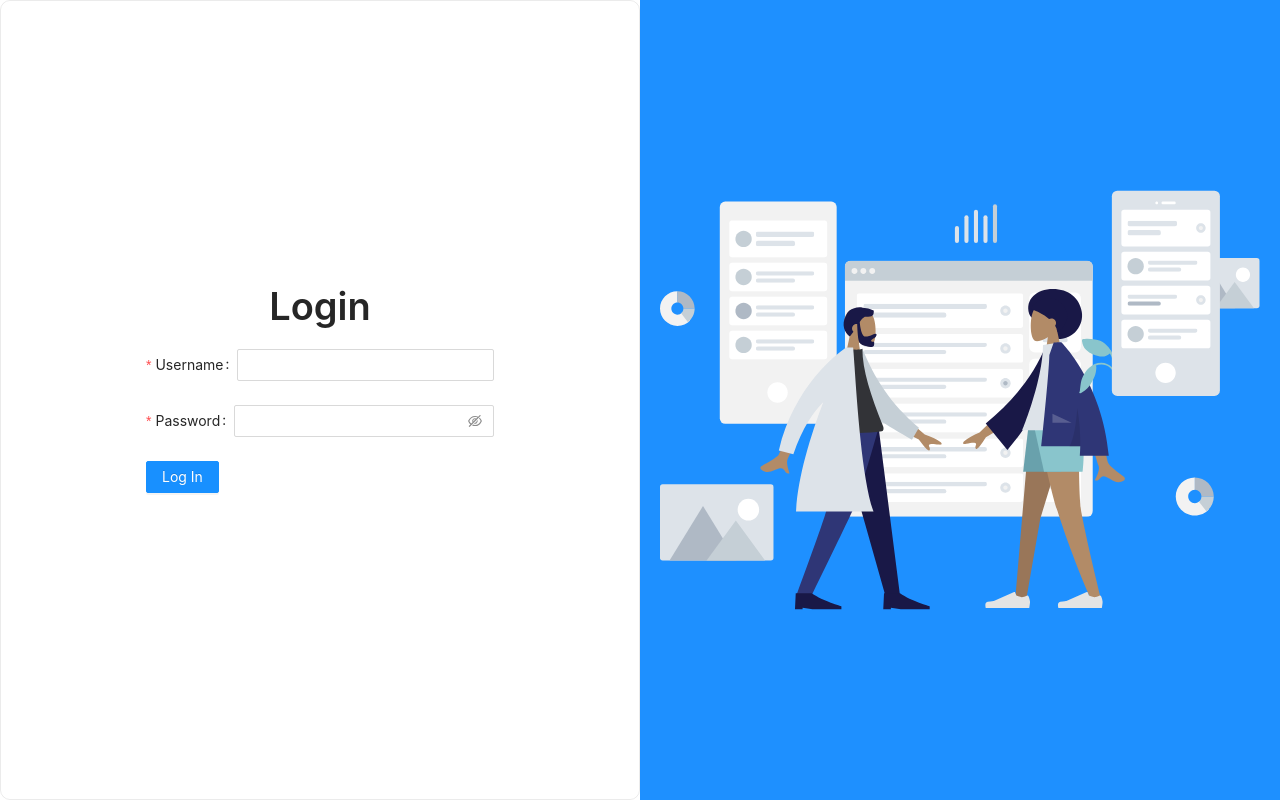
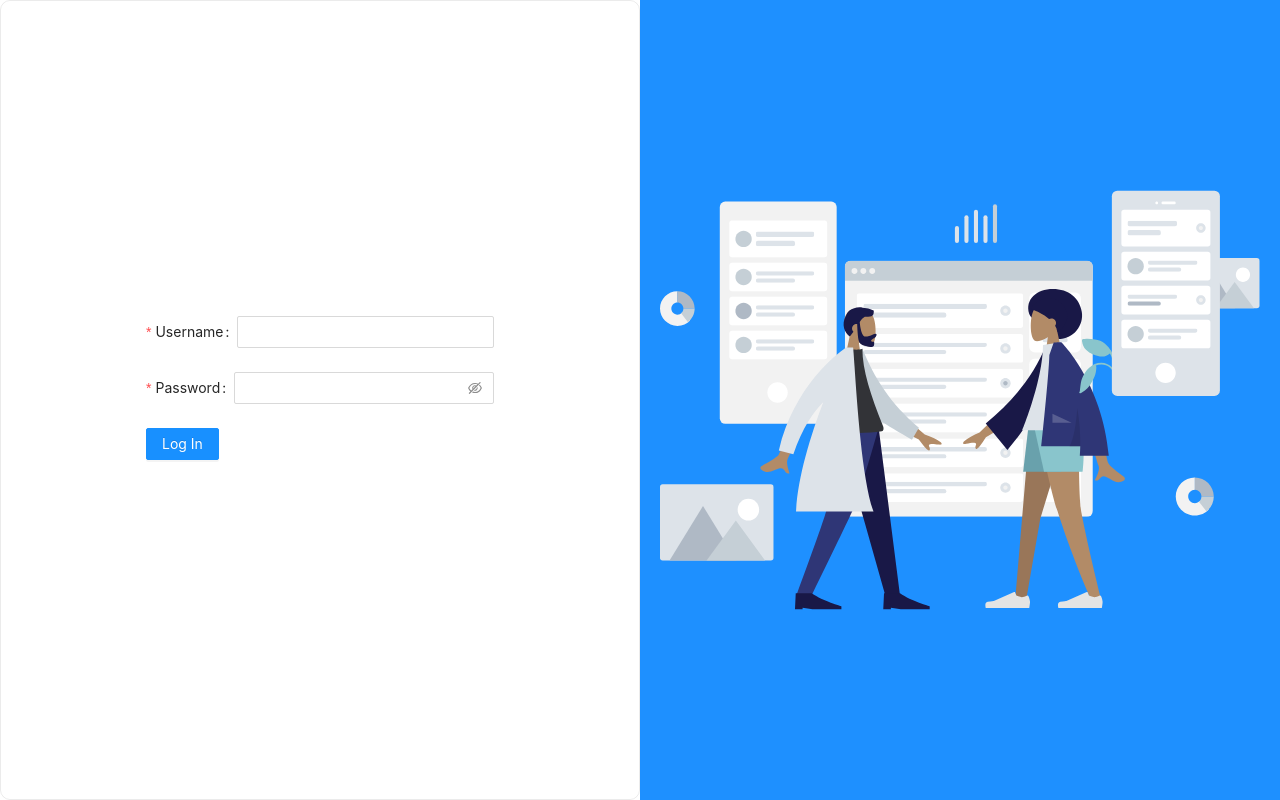
Before and after one commit to Astatium5/dr-lab, a React (Create React App) app in the folder client/: page / in a window 1280 px wide. Built offline with nearby package versions, Linux system fonts and the light colour scheme.

Commit message:
make some login form changes

```diff
--- a/client/package.json
+++ b/client/package.json
@@ -3,6 +3,7 @@
   "version": "0.1.0",
   "private": true,
   "dependencies": {
+    "@ant-design/icons": "^4.6.2",
     "@testing-library/jest-dom": "^5.11.4",
     "@testing-library/react": "^11.1.0",
     "@testing-library/user-event": "^12.1.10",
@@ -10,6 +11,7 @@
     "prop-types": "^15.7.2",
     "react": "^17.0.2",
     "react-dom": "^17.0.2",
+    "react-router-dom": "^5.2.0",
     "react-scripts": "4.0.3",
     "web-vitals": "^1.0.1"
   },
--- a/client/src/components/LoginForm.jsx
+++ b/client/src/components/LoginForm.jsx
@@ -1,10 +1,8 @@
 import React from 'react';
 import '../scss/landing.scss';
 import {
-  Button, Form, Input, Typography,
+  Button, Form, Input,
 } from 'antd';
-
-const { Title } = Typography;
 
 function LoginForm() {
   function login() {
@@ -13,7 +11,6 @@ function LoginForm() {
 
   return (
     <div className="login-form">
-      <Title>Login</Title>
       <Form
         name="Login Form"
         onFinish={login}
```
Also changed, not shown: client/src/scss/App.scss (line endings or trailing spaces), 1 other file (tests, documents, lock files or other folders).
